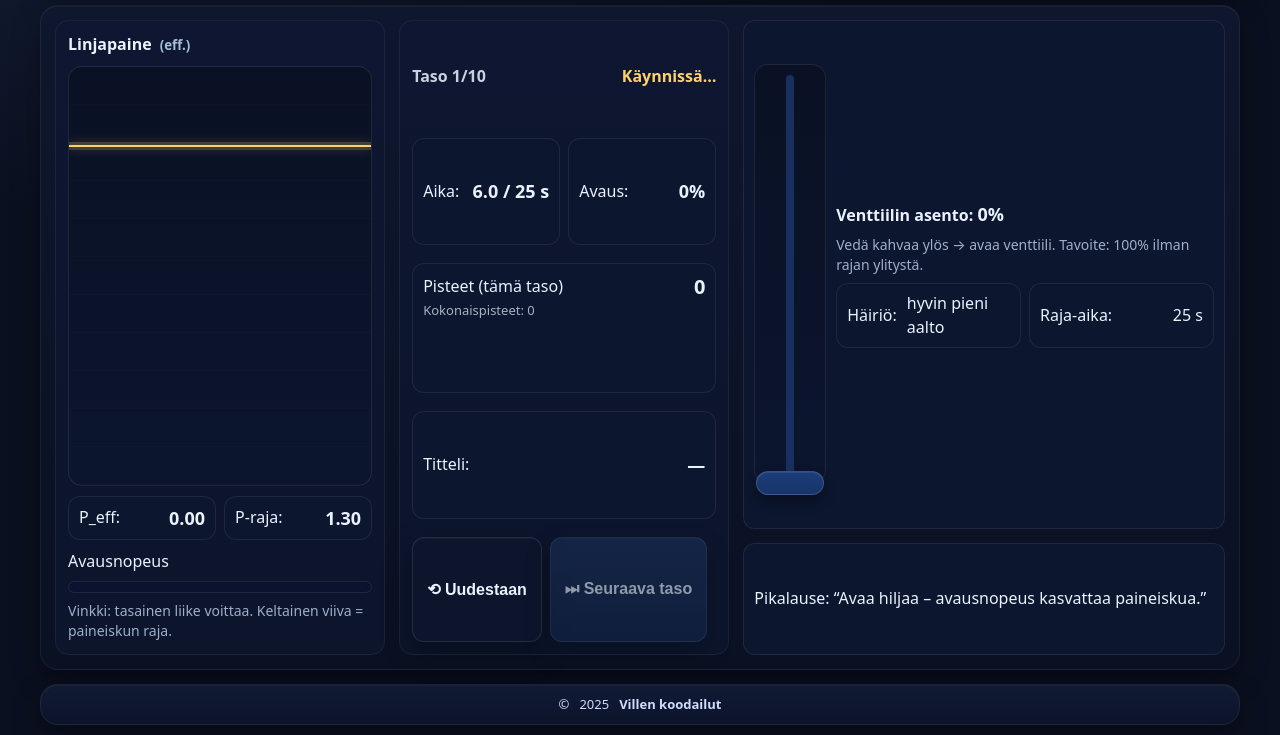
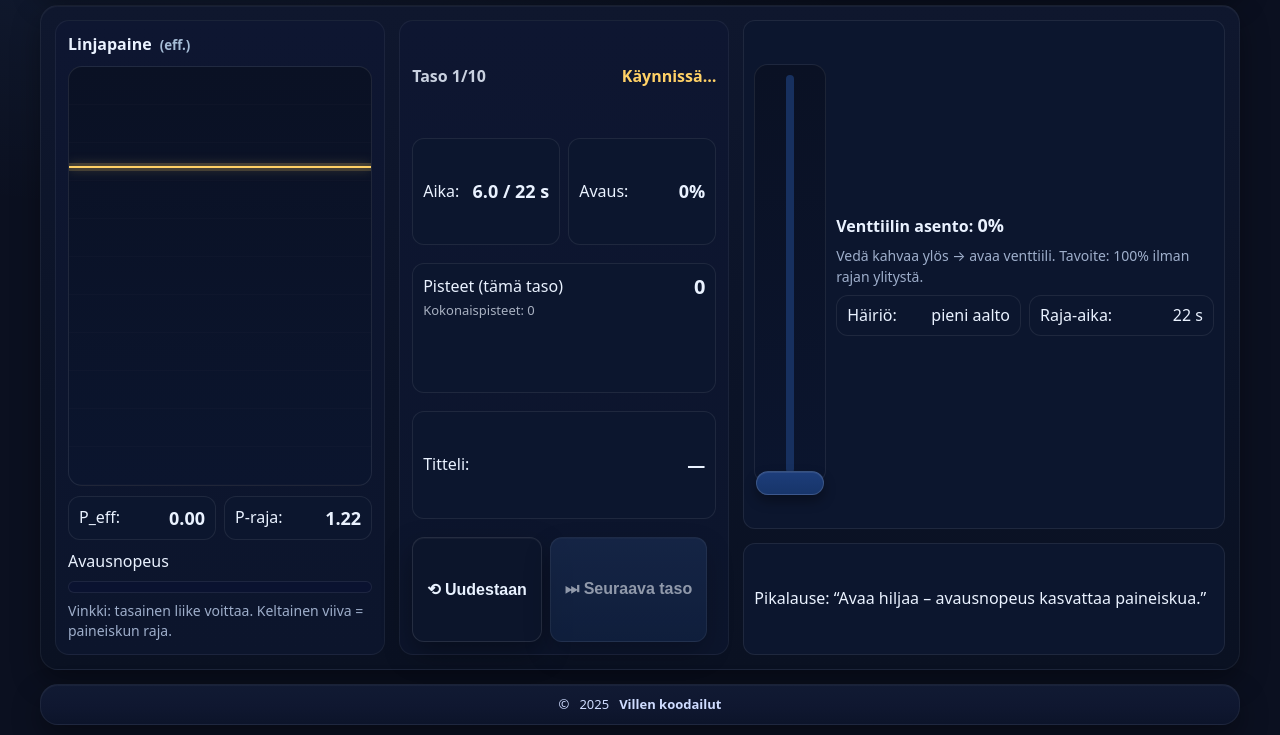
Before and after one commit to VilleLau/Villen_koodit, a plain HTML site: page peli.html in a window 1280 px wide. Shown: the part 65-800 px from the top of the page. Drawn offline with Linux system fonts and the light colour scheme.

Commit message:
Update peli.html

```diff
--- a/peli.html
+++ b/peli.html
@@ -210,34 +210,34 @@ const G = {
   running:true, finished:false,
   score:0, totalScore:0, title:'—',
 
-  /* ===== Slew-limiter ===== */
-  targetV: 0,       // kahvalla asetettu tavoite
-  slewUp: 0.50,     // 50 % / s ylöspäin
-  slewDown: 0.80    // 80 % / s alaspäin
+  /* ===== Nopea liuku + rajoitin ===== */
+  targetV: 0,        // kahvalla asetettu tavoite
+  slewUp: 1.20,      // 120 %/s ylös (adaptiivinen kerroin nostaa enintään ~2.6/s)
+  slewDown: 1.80     // 180 %/s alas
 };
 
-/* ===== Level definitions ===== */
+/* ===== Level definitions (vaikeampi) ===== */
 function setLevel(lv){
   G.level = lv;
-  // defaults
+  // perus
   G.Kv=1.2; G.C=4.0; G.kf=0.12; G.kSurge=0.9; G.rSoft=0.12; G.gamma=1.4;
-  G.P_limit=1.20; G.tLimit=25; G.demandAmp=0.06; G.demandHz=0.05; G.jitter=0.0;
+  G.P_limit=1.20; G.tLimit=22; G.demandAmp=0.08; G.demandHz=0.06; G.jitter=0.0;
   G.spikeTimer=0; G.spikeAmp=0;
 
-  if(lv===1){ G.C=5.5; G.kSurge=0.60; G.P_limit=1.30; G.demandAmp=0.04; $('distText').textContent='hyvin pieni aalto'; }
-  if(lv===2){ G.C=5.0; G.kSurge=0.70; G.P_limit=1.28; G.demandAmp=0.06; $('distText').textContent='pieni aalto'; }
-  if(lv===3){ G.C=3.6; G.kSurge=0.80; G.P_limit=1.25; G.tLimit=24; $('distText').textContent='pieni aalto'; }
-  if(lv===4){ G.C=3.6; G.kSurge=1.00; G.P_limit=1.20; G.rSoft=0.10; G.tLimit=24; $('distText').textContent='pieni aalto'; }
-  if(lv===5){ G.C=3.6; G.kSurge=1.05; G.P_limit=1.20; G.tLimit=23; G.jitter=0.015; $('distText').textContent='aalto + satunnaispiikkejä'; }
-  if(lv===6){ G.C=3.4; G.kSurge=1.10; G.P_limit=1.20; G.tLimit=22; G.jitter=0.02; $('distText').textContent='aalto + “takaisku”-nykäys'; }
-  if(lv===7){ G.C=3.2; G.kSurge=1.20; G.P_limit=1.15; G.tLimit=20; G.demandAmp=0.10; $('distText').textContent='isompi aalto'; }
-  if(lv===8){ G.C=3.2; G.kSurge=1.20; G.P_limit=1.15; G.tLimit=20; G.demandAmp=0.11; G.jitter=0.02; $('distText').textContent='isompi aalto + häly'; }
-  if(lv===9){ G.C=3.1; G.kSurge=1.30; G.P_limit=1.13; G.tLimit=19; G.demandAmp=0.12; G.jitter=0.03; $('distText').textContent='kova aalto + häly'; }
-  if(lv===10){ G.C=3.0; G.kSurge=1.40; G.P_limit=1.12; G.tLimit=18; G.demandAmp=0.14; G.jitter=0.04; $('distText').textContent='mestaritaso'; }
+  if(lv===1){ G.C=4.2; G.kSurge=0.90; G.P_limit=1.22; G.tLimit=22; G.demandAmp=0.08; $('distText').textContent='pieni aalto'; }
+  if(lv===2){ G.C=3.8; G.kSurge=1.00; G.P_limit=1.20; G.tLimit=21; G.demandAmp=0.10; $('distText').textContent='pieni aalto'; }
+  if(lv===3){ G.C=3.4; G.kSurge=1.10; G.P_limit=1.18; G.tLimit=20; G.demandAmp=0.11; $('distText').textContent='pieni aalto'; }
+  if(lv===4){ G.C=3.2; G.kSurge=1.25; G.P_limit=1.16; G.tLimit=19; G.rSoft=0.10; G.demandAmp=0.12; $('distText').textContent='aalto'; }
+  if(lv===5){ G.C=3.0; G.kSurge=1.35; G.P_limit=1.14; G.tLimit=18; G.jitter=0.02; G.demandAmp=0.13; $('distText').textContent='aalto + satunnaispiikkejä'; }
+  if(lv===6){ G.C=2.8; G.kSurge=1.50; G.P_limit=1.12; G.tLimit=17; G.jitter=0.025; G.demandAmp=0.14; $('distText').textContent='aalto + “takaisku”-nykäys'; }
+  if(lv===7){ G.C=2.6; G.kSurge=1.60; G.P_limit=1.10; G.tLimit=16; G.demandAmp=0.16; $('distText').textContent='isompi aalto'; }
+  if(lv===8){ G.C=2.5; G.kSurge=1.70; G.P_limit=1.08; G.tLimit=15; G.demandAmp=0.18; G.rSoft=0.09; G.jitter=0.03; $('distText').textContent='isompi aalto + häly'; }
+  if(lv===9){ G.C=2.4; G.kSurge=1.85; G.P_limit=1.06; G.tLimit=14; G.demandAmp=0.20; G.jitter=0.035; $('distText').textContent='kova aalto + häly'; }
+  if(lv===10){ G.C=2.3; G.kSurge=2.00; G.P_limit=1.04; G.tLimit=13; G.demandAmp=0.22; G.jitter=0.04; $('distText').textContent='mestaritaso'; }
 
-  // Hidasta dynamiikkaa globaalisti (pidetään maltillisena)
-  G.C *= 1.5;
-  G.Kv *= 0.80;
+  // Ei enää merkittävää hidastusta globaalisti (pidetään terävänä)
+  G.C *= 1.10;   // kevyt vaimennus, ettei täysin holtiton
+  G.Kv *= 0.95;
 
   resetRound();
 }
@@ -286,19 +286,20 @@ slider.addEventListener('pointercancel',(e)=>{ dragging=false; });
 function step(){
   const dt = G.dt;
   if(G.running){
-    // Kysyntä
+    // Kysyntäprofiili (vaikeampi)
     const t = G.t;
     const noise = G.jitter ? (G.jitter*(Math.random()-0.5)) : 0;
     const wave = G.demandAmp*Math.sin(2*Math.PI*G.demandHz*t + 1.1);
     let spike = 0;
-    if(G.level>=5 && Math.random()<0.02) spike += 0.06 + Math.random()*0.05;
-    G.qDemand = clamp(0.55 + wave + noise + spike, 0.3, 0.95);
+    if(G.level>=8 && Math.random()<0.05) spike += 0.08 + Math.random()*0.07;
+    else if(G.level>=5 && Math.random()<0.03) spike += 0.06 + Math.random()*0.05;
+    G.qDemand = clamp(0.55 + wave + noise + spike, 0.25, 0.98);
 
-    /* Slew-limiter: nopeasti kun turvallista, rauhallisemmin rajan lähellä */
+    /* Slew-limiter: erittäin nopea kaukana rajasta, hidastuu lähellä */
     {
       const diff = G.targetV - G.v;
       const danger = clamp(G.P_eff / Math.max(1e-6, G.P_limit), 0, 1); // 0..1
-      const upSpeed = G.slewUp * (1.8 - 0.8 * danger); // 0.9x..1.8x * 0.5 = 0.5..0.9
+      const upSpeed = G.slewUp * (2.2 - 1.2 * danger); // 1.2x..2.2x → max ~2.64/s
       const stepMax = (diff > 0 ? upSpeed : G.slewDown) * dt;
       if (Math.abs(diff) <= stepMax) G.v = G.targetV;
       else G.v += Math.sign(diff) * stepMax;
@@ -307,15 +308,16 @@ function step(){
     // dv/dt
     G.dvdt = (G.v - G.vPrev) / dt;
 
-    // Takaisku-nykäys (lv6+)
-    if(G.level>=6 && G.dvdt > 0.40 && G.spikeTimer<=0){
+    // Takaisku-nykäys (lv6+, herkempi)
+    if(G.level>=6 && G.dvdt > 0.35 && G.spikeTimer<=0){
+      const ampBase = (G.level>=9 ? 0.18 : (G.level>=7 ? 0.15 : 0.12));
       G.spikeTimer = 0.10;
-      G.spikeAmp = 0.12 + Math.random()*0.08;
+      G.spikeAmp = ampBase + Math.random()*0.08;
     }
     if(G.spikeTimer>0){ G.spikeTimer -= dt; if(G.spikeTimer<0) G.spikeTimer=0; }
 
-    // Säiliömalli (reippaampi pienillä avauksilla: v^1.12)
-    const q_in = G.Kv * Math.pow(G.v, 1.12);
+    // Säiliömalli (hieman reippaampi pienillä avauksilla)
+    const q_in = G.Kv * Math.pow(G.v, 1.10);
     const dPdt = (q_in - G.qDemand)/G.C - G.kf*G.P;
     G.P += dPdt * dt;
     G.P = clamp(G.P, 0, 1.8);
@@ -333,7 +335,7 @@ function step(){
       G.exceedCount++;
       G.excessArea += (G.P_eff - G.P_limit)*dt;
       flashGauge();
-      beep(520 + Math.random()*60, .09, .2);
+      beep(520 + Math.random()*60, .09, .22);
     } else {
       G.sinceExceed += dt;
     }
@@ -361,7 +363,7 @@ function finish(success){
   G.finished = true; G.running=false;
 
   const timeScore = Math.max(0, Math.round(100 * (G.tLimit - G.t) / G.tLimit));
-  const penalty   = Math.round(250 * G.excessArea);
+  const penalty   = Math.round(300 * G.excessArea); // kovempi sakko
   const smoothBonus = (G.exceedCount===0 ? 80 : 0);
   G.score = Math.max(0, timeScore - penalty + smoothBonus);
   G.totalScore += G.score;
```
